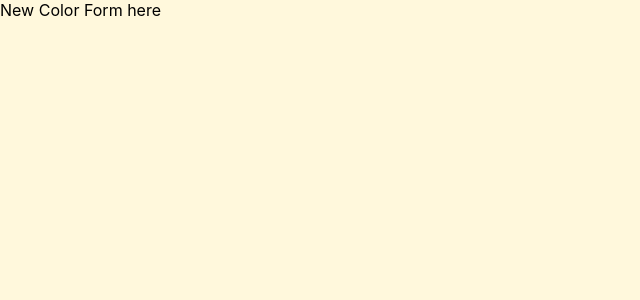
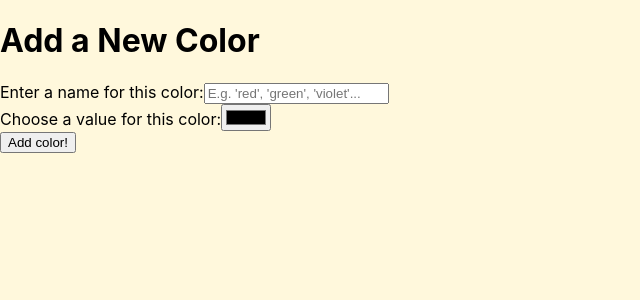
Before and after one commit to iam8/39.2-pt2-react-router-patterns, a React (Create React App) app: page /colors/new in a window 1280 px wide. Shown: the top 300 px of the page, without its empty margins (0-640 px from the left). Built offline with nearby package versions, Linux system fonts and the light colour scheme.

Commit message:
Create JSX form for new colors; implement form state and functions to handle input change and form submit

```diff
--- a/src/NewColorForm.js
+++ b/src/NewColorForm.js
@@ -1,12 +1,73 @@
-import React from "react";
+import React, {useState} from "react";
+import { useHistory } from "react-router-dom";
 
 import "./NewColorForm.css";
 
 
-function NewColorForm () {
+function NewColorForm ({addColor}) {
+    const INIT_FORM_DATA = {
+        colorName: "",
+        colorValue: "#000000"
+    };
+
+    const [formData, setFormData] = useState(INIT_FORM_DATA);
+    const history = useHistory();
+
+    const handleChange = (evt) => {
+        const {name, value} = evt.target;
+        setFormData(data => ({
+            ...data,
+            [name]: value
+        }));
+    };
+
+    const handleSubmit = (evt) => {
+        evt.preventDefault();
+        console.log("Form submitted");
+        addColor(formData);
+        setFormData(INIT_FORM_DATA);
+        history.push("/colors");
+    }
+
     return (
         <div className="NewColorForm">
-            New Color Form here
+
+            <h1>Add a New Color</h1>
+
+            <form onSubmit={handleSubmit}>
+
+                <div>
+                    <label htmlFor="colorName">
+                        Enter a name for this color:
+                    </label>
+                    <input
+                        id="colorName"
+                        name="colorName"
+                        type="text"
+                        placeholder="E.g. 'red', 'green', 'violet'..."
+                        value={formData.colorName}
+                        onChange={handleChange}
+                    />
+                </div>
+
+                <div>
+                    <label htmlFor="colorValue">
+                        Choose a value for this color:
+                    </label>
+                    <input
+                        id="colorValue"
+                        name="colorValue"
+                        type="color"
+                        value={formData.colorValue}
+                        onChange={handleChange}
+                    />
+                </div>
+
+                <button>
+                    Add color!
+                </button>
+            </form>
+
         </div>
     )
 }
```
